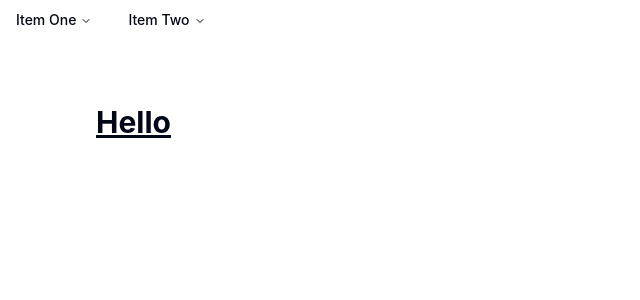
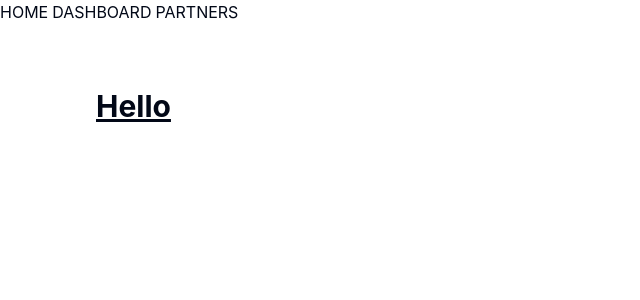
Before and after one commit to swyss/hack-42, a React (Vite) app in the folder frontend/: page / in a window 1280 px wide. Shown: the top 300 px of the page, without its empty margins (0-640 px from the left). Built offline with nearby package versions, Linux system fonts and the light colour scheme.

Commit message:
FIX: NAVIGATION AFTER 24H

```diff
--- a/frontend/src/main.jsx
+++ b/frontend/src/main.jsx
@@ -4,31 +4,29 @@ import App from "./App.jsx";
 import "./index.css";
 import {
     NavigationMenu,
-    NavigationMenuContent,
     NavigationMenuItem,
     NavigationMenuLink,
     NavigationMenuList,
-    NavigationMenuTrigger,
 } from "@/components/ui/navigation-menu"
 
 ReactDOM.createRoot(document.getElementById("root")).render(
     <React.StrictMode>
+        <header>
             <NavigationMenu>
                 <NavigationMenuList>
-              <NavigationMenuItem>
-                  <NavigationMenuTrigger>Item One</NavigationMenuTrigger>
-                  <NavigationMenuContent>
-                      <NavigationMenuLink>Link1</NavigationMenuLink>
-                  </NavigationMenuContent>
+                    <NavigationMenuItem> <a href="/" legacyBehavior passHref>
+                        <NavigationMenuLink> HOME </NavigationMenuLink> </a>
                     </NavigationMenuItem>
-              <NavigationMenuItem>
-                  <NavigationMenuTrigger>Item Two</NavigationMenuTrigger>
-                  <NavigationMenuContent>
-                      <NavigationMenuLink>Link2</NavigationMenuLink>
-                  </NavigationMenuContent>
+                    <NavigationMenuItem> <a href="/dashboard" legacyBehavior passHref>
+                        <NavigationMenuLink> DASHBOARD </NavigationMenuLink> </a>
+                    </NavigationMenuItem>
+                    <NavigationMenuItem> <a href="/partners" legacyBehavior passHref>
+                        <NavigationMenuLink> PARTNERS </NavigationMenuLink> </a>
                     </NavigationMenuItem>
                 </NavigationMenuList>
             </NavigationMenu>
-      <App />
+        </header>
+        <App/>
+        <footer></footer>
     </React.StrictMode>
 );
```
Lines whose indentation alone changed are shown as unchanged.
